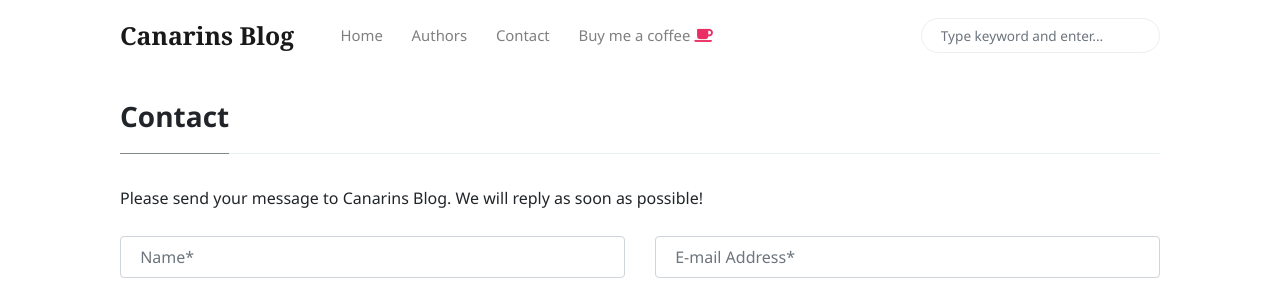
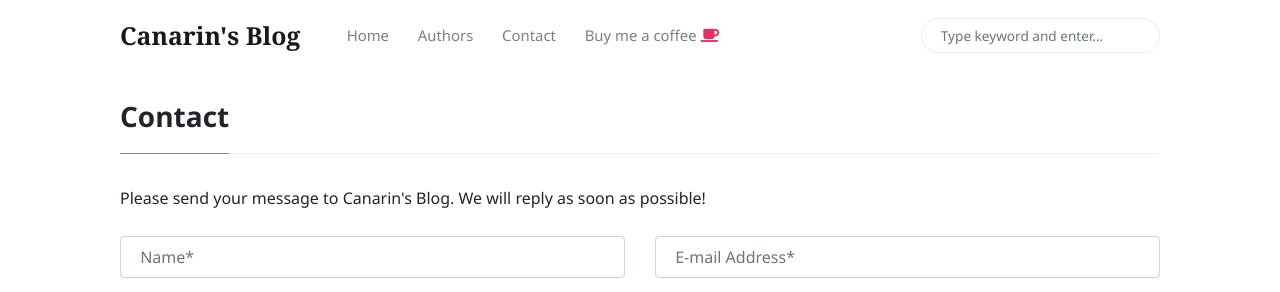
Before and after one commit to jaksatomovic/jaksatomovic.github.io, a Jekyll site: the page built from _pages/contact.md, in a window 1280 px wide. Shown: the top 292 px of the page. Built offline with Jekyll 4.4.1, drawn with Linux system fonts in a browser that asks for light colours; nearby versions of some CDN libraries.

Commit message:
Update _config.yml

```diff
--- a/_config.yml
+++ b/_config.yml
@@ -1,5 +1,5 @@
 # Site
-name: 'Canarins Blog'
+name: "Canarin's Blog"
 description: 'Canarins blog is a personal blog with developer topics.'
 logo: 'assets/images/logo.png'
 favicon: 'assets/images/favicon.ico'
```
